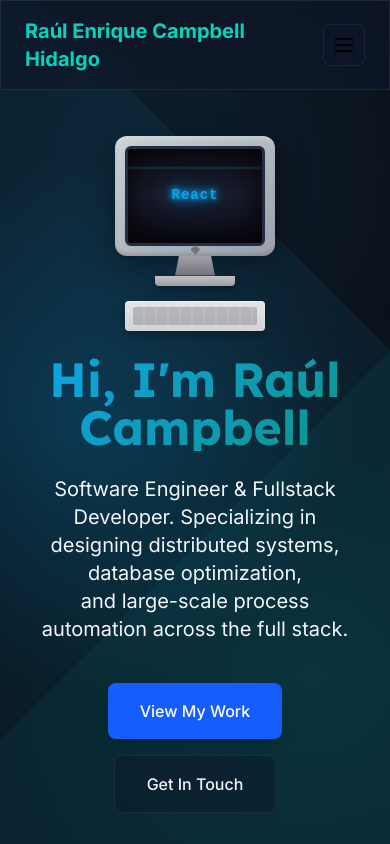
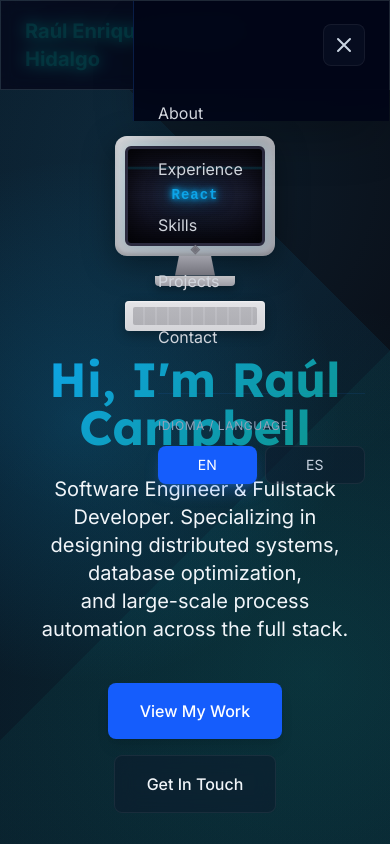
Before and after one commit to rech99/Portafolio, a Next.js app: page / in a window 390 px wide. Both pictures are taken after a click on the button 344 px from the left and 45 px from the top of the page. Shown: the top 844 px of the page. Built offline with nearby package versions, Linux system fonts and the light colour scheme.

Commit message:
Fix broken mobile navigation view by implementing isMenuOpen drawer toggle state

```diff
--- a/app/components/layout/Navbar.tsx
+++ b/app/components/layout/Navbar.tsx
@@ -1,11 +1,13 @@
 'use client';
 
+import { useState } from 'react';
 import { useLanguage } from '@/app/lib/useLanguage';
 import { translations } from '@/app/lib/translations';
 
 export function Navbar() {
   const { language, setLanguage } = useLanguage();
   const t = translations[language];
+  const [isMenuOpen, setIsMenuOpen] = useState(false);
 
   return (
     <nav className="fixed top-0 left-0 right-0 z-50 glass backdrop-blur-md border-b border-blue-500/20">
@@ -17,6 +19,7 @@ export function Navbar() {
           {t.siteConfig.name}
         </a>
 
+        {/* Desktop Navigation */}
         <ul className="hidden md:flex gap-8 text-sm items-center">
           <li>
             <a
@@ -59,18 +62,18 @@ export function Navbar() {
             </a>
           </li>
 
-          {/* Language Toggle */}
+          {/* Language Toggle (Desktop) */}
           <li className="border-l border-blue-500/30 pl-8">
             <div className="flex gap-2">
               <button
                 onClick={() => setLanguage('en')}
-                className={language === 'en' ? 'px-3 py-1 rounded-lg bg-blue-600 text-white shadow-lg shadow-blue-500/30' : 'px-3 py-1 rounded-lg glass-card text-slate-300 hover:text-slate-100'}
+                className={language === 'en' ? 'px-3 py-1 rounded-lg bg-blue-600 text-white shadow-lg shadow-blue-500/30' : 'px-3 py-1 rounded-lg glass-card text-slate-300 hover:text-slate-100 cursor-pointer'}
               >
                 EN
               </button>
               <button
                 onClick={() => setLanguage('es')}
-                className={language === 'es' ? 'px-3 py-1 rounded-lg bg-blue-600 text-white shadow-lg shadow-blue-500/30' : 'px-3 py-1 rounded-lg glass-card text-slate-300 hover:text-slate-100'}
+                className={language === 'es' ? 'px-3 py-1 rounded-lg bg-blue-600 text-white shadow-lg shadow-blue-500/30' : 'px-3 py-1 rounded-lg glass-card text-slate-300 hover:text-slate-100 cursor-pointer'}
               >
                 ES
               </button>
@@ -78,15 +81,109 @@ export function Navbar() {
           </li>
         </ul>
 
+        {/* Hamburger Toggle (Mobile) */}
         <button
-          className="md:hidden p-2 glass-card rounded-lg transition-colors hover:border-blue-500/40"
+          onClick={() => setIsMenuOpen(!isMenuOpen)}
+          className="md:hidden p-2 glass-card rounded-lg transition-colors hover:border-blue-500/40 z-50 relative cursor-pointer"
           aria-label="Toggle menu"
         >
-          <svg className="w-6 h-6" fill="none" stroke="currentColor" viewBox="0 0 24 24">
-            <path strokeLinecap="round" strokeLinejoin="round" strokeWidth={2} d="M4 6h16M4 12h16M4 18h16" />
+          <svg className="w-6 h-6 text-slate-300" fill="none" stroke="currentColor" viewBox="0 0 24 24">
+            {isMenuOpen ? (
+              <path strokeLinecap="round" strokeLinejoin="round" strokeWidth={2} d="M6 18L18 6M6 6l12 12" />
+            ) : (
+              <path strokeLinecap="round" strokeLinejoin="round" strokeWidth={2} d="M4 6h16M4 12h16M4 18h16" />
+            )}
           </svg>
         </button>
       </div>
+
+      {/* Mobile Drawer (Sidebar) */}
+      <div
+        className={`fixed top-0 right-0 bottom-0 w-64 bg-slate-950/95 backdrop-blur-lg border-l border-blue-500/20 p-6 pt-24 flex flex-col gap-6 shadow-2xl transition-transform duration-350 ease-in-out z-40 md:hidden ${
+          isMenuOpen ? 'translate-x-0' : 'translate-x-full'
+        }`}
+      >
+        <ul className="flex flex-col gap-6 text-base">
+          <li>
+            <a
+              href="#about"
+              onClick={() => setIsMenuOpen(false)}
+              className="block text-gray-300 hover:text-teal-400 py-1 transition-colors"
+            >
+              {t.nav.about}
+            </a>
+          </li>
+          <li>
+            <a
+              href="#experience"
+              onClick={() => setIsMenuOpen(false)}
+              className="block text-gray-300 hover:text-teal-400 py-1 transition-colors"
+            >
+              {t.nav.experience}
+            </a>
+          </li>
+          <li>
+            <a
+              href="#skills"
+              onClick={() => setIsMenuOpen(false)}
+              className="block text-gray-300 hover:text-teal-400 py-1 transition-colors"
+            >
+              {t.nav.skills}
+            </a>
+          </li>
+          <li>
+            <a
+              href="#projects"
+              onClick={() => setIsMenuOpen(false)}
+              className="block text-gray-300 hover:text-teal-400 py-1 transition-colors"
+            >
+              {t.nav.projects}
+            </a>
+          </li>
+          <li>
+            <a
+              href="#contact"
+              onClick={() => setIsMenuOpen(false)}
+              className="block text-gray-300 hover:text-teal-400 py-1 transition-colors"
+            >
+              {t.nav.contact}
+            </a>
+          </li>
+
+          {/* Mobile Language Toggle */}
+          <li className="border-t border-blue-500/10 pt-6 mt-4">
+            <span className="block text-xs text-slate-400 mb-3 uppercase tracking-wider">Idioma / Language</span>
+            <div className="flex gap-2">
+              <button
+                onClick={() => {
+                  setLanguage('en');
+                  setIsMenuOpen(false);
+                }}
+                className={language === 'en' ? 'flex-1 py-2 text-center text-sm rounded-lg bg-blue-600 text-white shadow-lg shadow-blue-500/30' : 'flex-1 py-2 text-center text-sm rounded-lg glass-card text-slate-300 hover:text-slate-100 cursor-pointer'}
+              >
+                EN
+              </button>
+              <button
+                onClick={() => {
+                  setLanguage('es');
+                  setIsMenuOpen(false);
+                }}
+                className={language === 'es' ? 'flex-1 py-2 text-center text-sm rounded-lg bg-blue-600 text-white shadow-lg shadow-blue-500/30' : 'flex-1 py-2 text-center text-sm rounded-lg glass-card text-slate-300 hover:text-slate-100 cursor-pointer'}
+              >
+                ES
+              </button>
+            </div>
+          </li>
+        </ul>
+      </div>
+
+      {/* Backdrop overlay when open */}
+      {isMenuOpen && (
+        <div
+          className="fixed inset-0 bg-slate-950/60 backdrop-blur-sm z-30 md:hidden"
+          onClick={() => setIsMenuOpen(false)}
+        />
+      )}
     </nav>
   );
 }
```
